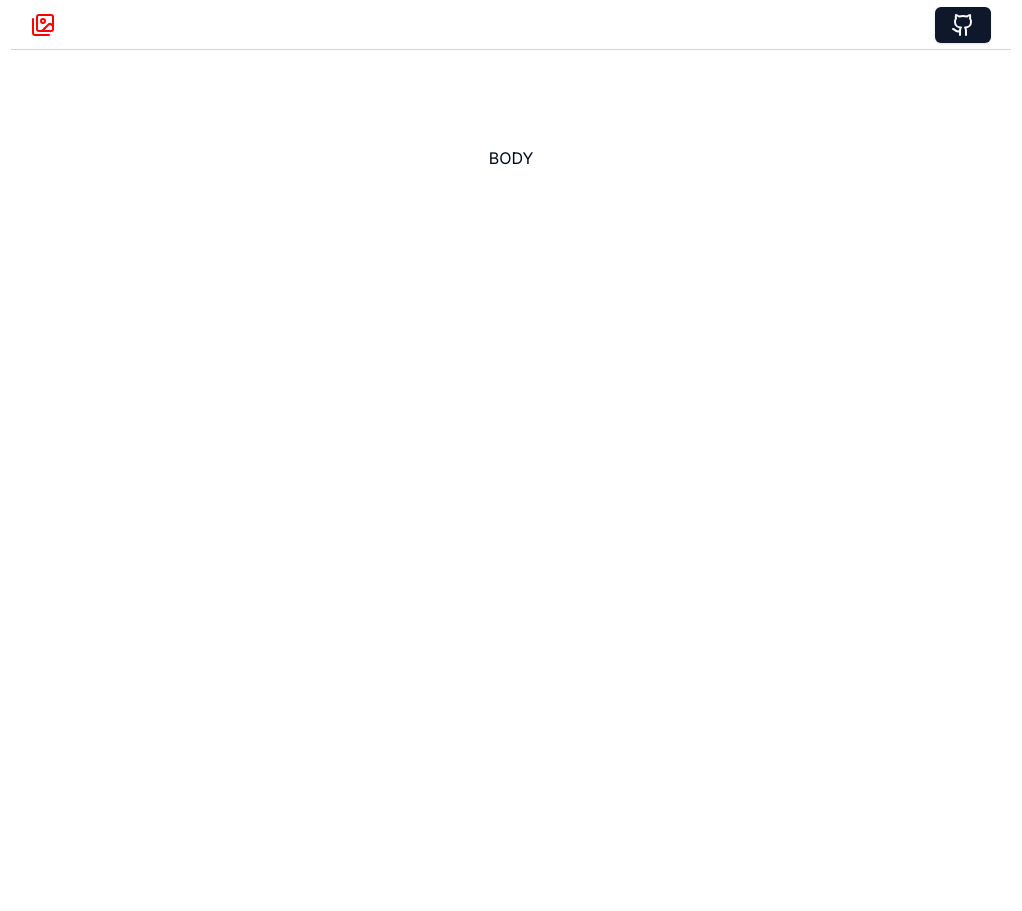
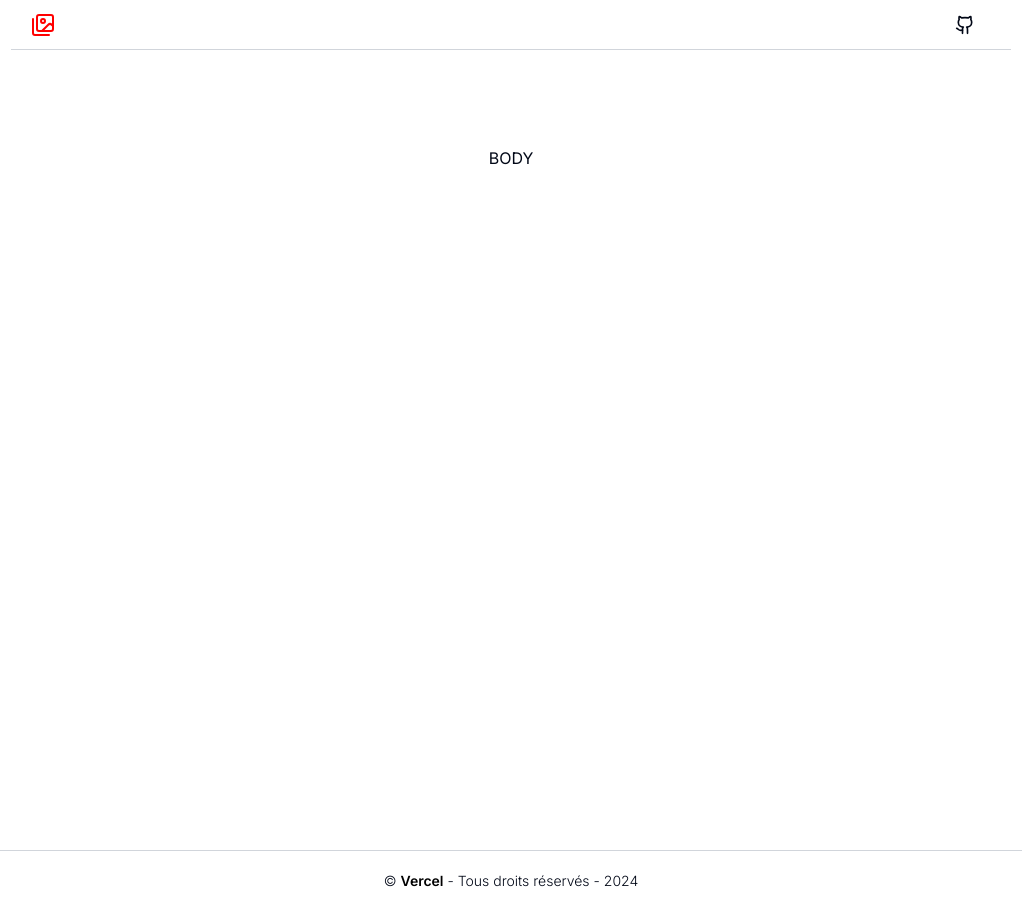
Before and after one commit to Christ-YAO/Compressor-img, a Next.js app: page / in a window 1280 px wide. Shown: the whole page, without its empty margins (129-1151 px from the left). Before the commit the page ends 850 px from the top, so only its background shows below. Built offline with nearby package versions, Linux system fonts and the light colour scheme.

Commit message:
footer component added

```diff
--- /dev/null
+++ b/app/_components/Footer.tsx
@@ -0,0 +1,18 @@
+import Link from "next/link";
+
+export default function Footer() {
+  return (
+    <footer className="bg-white flex items-center justify-center gap-2 flex-col w-full p-5 border-t border-gray-300">
+      <p className="text-sm text-center font-light">
+        &copy;{" "}
+        <Link
+          href={"/"}
+          className="text-black hover:underline font-semibold transition-all"
+        >
+          Vercel
+        </Link>{" "}
+        - Tous droits réservés - 2024
+      </p>
+    </footer>
+  );
+}
--- a/app/_components/Nav.tsx
+++ b/app/_components/Nav.tsx
@@ -9,8 +9,8 @@ export default function Nav() {
         <Images color="red" />
       </Link>
       <Link target="_blank" href="https://github.com/nextui-org/nextui">
-        <Button>
-          <Github />
+        <Button variant="ghost">
+          <Github size={20}  />
         </Button>
       </Link>
     </nav>
--- a/app/layout.tsx
+++ b/app/layout.tsx
@@ -2,6 +2,7 @@ import type { Metadata } from "next";
 import { Inter } from "next/font/google";
 import "./globals.css";
 import Nav from "./_components/Nav";
+import Footer from "./_components/Footer";
 
 const inter = Inter({ subsets: ["latin"] });
 
@@ -20,6 +21,7 @@ export default function RootLayout({
       <body className={inter.className}>
         <Nav />
         {children}
+        <Footer />
       </body>
     </html>
   );
```
